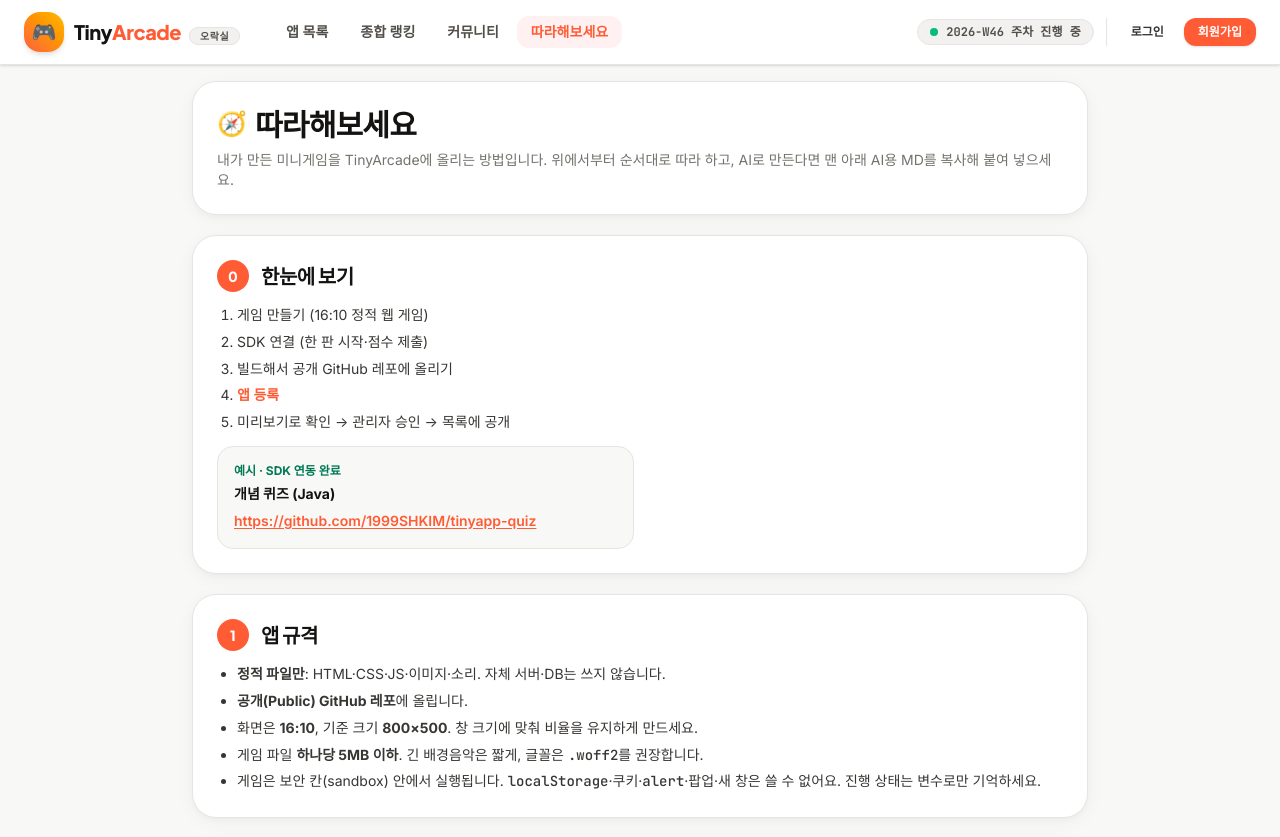
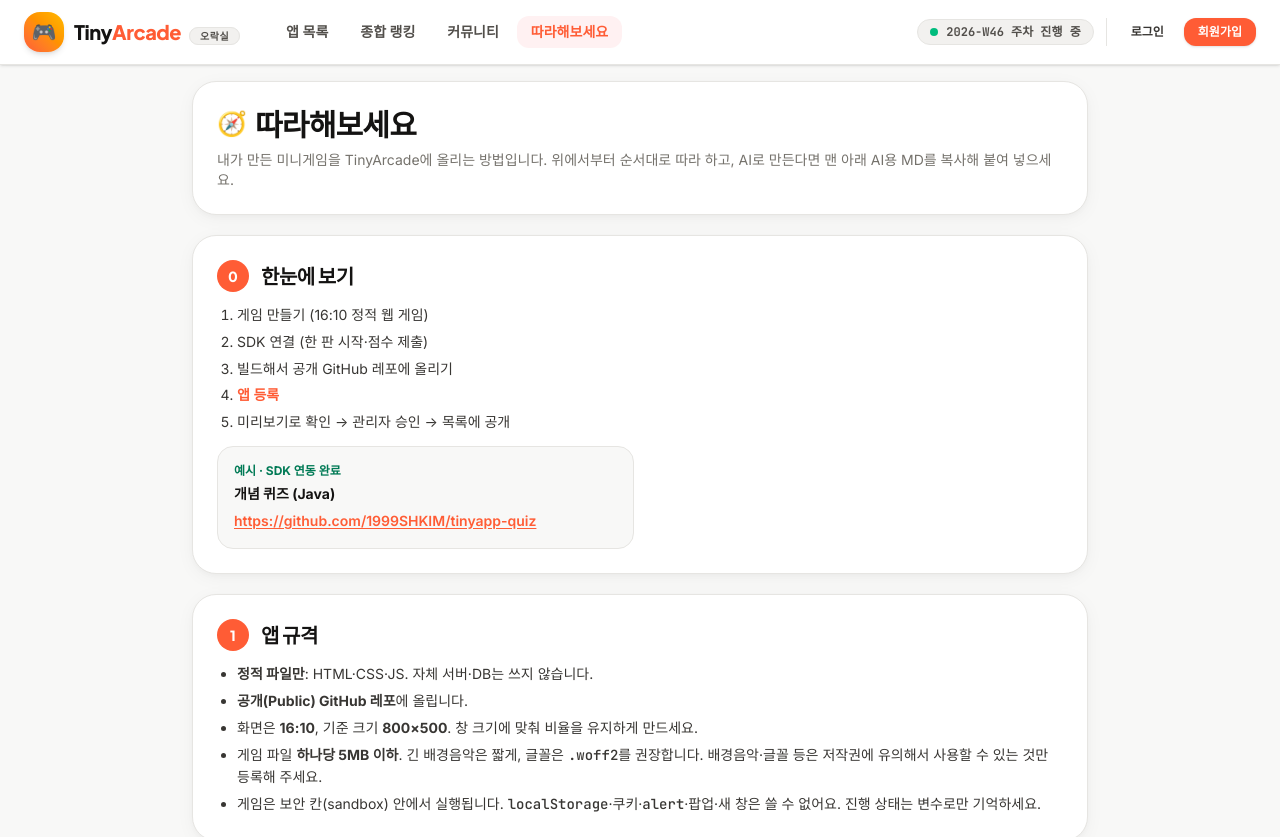
Before and after one commit to 1999SHKIM/tinyarcade-mine-test, a React (Vite) app in the folder frontend/: page /guide in a window 1280 px wide. Shown: the top 837 px of the page. Built offline with nearby package versions, Linux system fonts and the light colour scheme.

Commit message:
따라해보세요 수정 (05_30)

```diff
--- a/frontend/public/tinyarcade-ai-guide.md
+++ b/frontend/public/tinyarcade-ai-guide.md
@@ -8,10 +8,10 @@
 - 게임은 플랫폼 화면 안의 iframe에서 실행되고, 한 판이 끝나면 **점수를 플랫폼 SDK로 제출**한다.
 
 ## 2. 꼭 지킬 규격
-- **정적 파일만**: HTML·CSS·JS·이미지·소리만 쓴다. 자체 서버·DB·로그인 기능을 만들지 않는다.
+- **정적 파일만**: HTML·CSS·JS만 쓴다. 자체 서버·DB·로그인 기능을 만들지 않는다.
 - **공개 GitHub 레포**에 올린다. 플랫폼은 등록 시점의 커밋을 그대로 쓴다.
 - **화면 비율 16:10**, 기준 크기 **800×500px**. 창 크기가 달라도 비율을 유지하며 축소·확대되게 만든다.
-- **파일 하나당 5MB 이하**. 긴 배경음악(mp3)은 짧게 자르고, 글꼴은 `.woff2`를 쓴다.
+- **파일 하나당 5MB 이하**. 긴 배경음악(mp3)은 짧게 자르고, 글꼴은 `.woff2`를 쓴다. 배경음악·글꼴 등은 저작권에 유의해 사용할 수 있는 것만 넣는다.
 - iframe은 `sandbox="allow-scripts"`만 허용한다. 그래서 다음은 **쓸 수 없다**.
   - `localStorage`, `sessionStorage`, 쿠키 (쓰면 오류) → 진행 상태는 변수로만 기억한다.
   - `alert`·`confirm`·팝업·새 창 열기, 폼 제출, 상위 페이지 이동 → 게임 화면 안에서 직접 그린다.
--- a/frontend/src/pages/guide/GuidePage.tsx
+++ b/frontend/src/pages/guide/GuidePage.tsx
@@ -113,7 +113,7 @@ export function GuidePage() {
       <Step no={1} title="앱 규격">
         <ul className="list-disc pl-5 space-y-1">
           <li>
-            <strong>정적 파일만</strong>: HTML·CSS·JS·이미지·소리. 자체 서버·DB는 쓰지 않습니다.
+            <strong>정적 파일만</strong>: HTML·CSS·JS. 자체 서버·DB는 쓰지 않습니다.
           </li>
           <li>
             <strong>공개(Public) GitHub 레포</strong>에 올립니다.
@@ -122,7 +122,7 @@ export function GuidePage() {
             화면은 <strong>16:10</strong>, 기준 크기 <strong>800×500</strong>. 창 크기에 맞춰 비율을 유지하게 만드세요.
           </li>
           <li>
-            게임 파일 <strong>하나당 5MB 이하</strong>. 긴 배경음악은 짧게, 글꼴은 <code>.woff2</code>를 권장합니다.
+            게임 파일 <strong>하나당 5MB 이하</strong>. 긴 배경음악은 짧게, 글꼴은 <code>.woff2</code>를 권장합니다. 배경음악·글꼴 등은 저작권에 유의해서 사용할 수 있는 것만 등록해 주세요.
           </li>
           <li>
             게임은 보안 칸(sandbox) 안에서 실행됩니다. <code>localStorage</code>·쿠키·<code>alert</code>·팝업·새 창은
```
